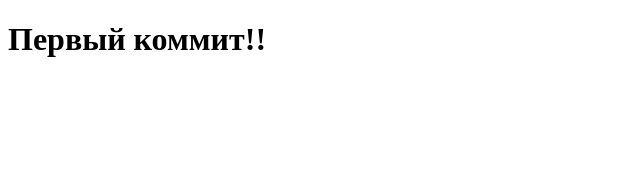
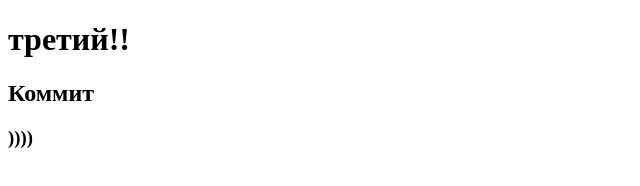
Before and after one commit to InDaZZ/first-project, a plain HTML site: page index.html in a window 1280 px wide. Shown: the whole page, without its empty margins (0-640 px from the left). Drawn offline with Linux system fonts and the light colour scheme.

Commit message:
третий коммит

```diff
--- a/index.html
+++ b/index.html
@@ -7,6 +7,8 @@
     <title>Document</title>
 </head>
 <body>
-    <h1>Первый коммит!!</h1>
+    <h1>третий!!</h1>
+    <h2>Коммит</h2>
+    <h3>))))</h3>
 </body>
 </html>
```
